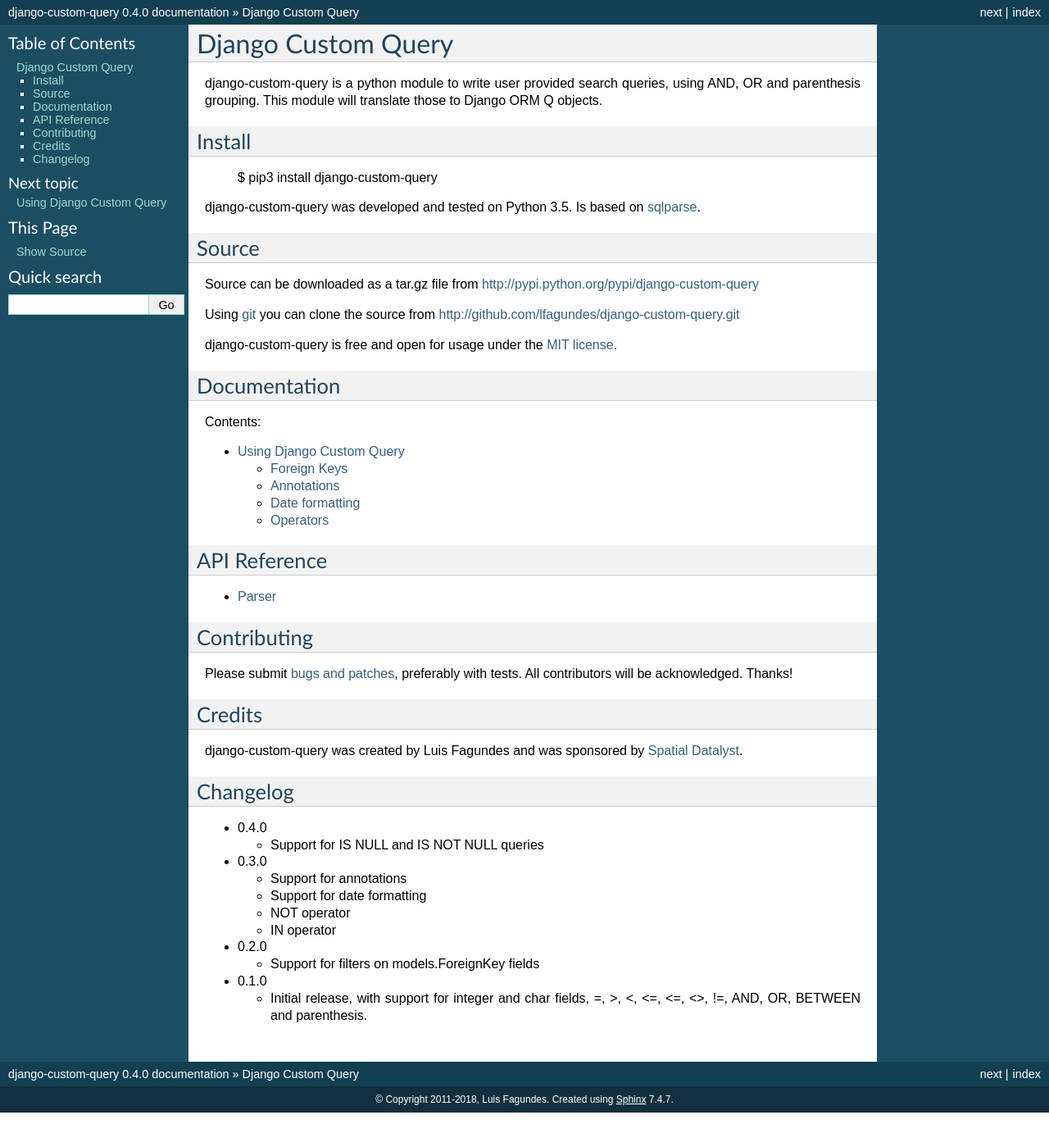
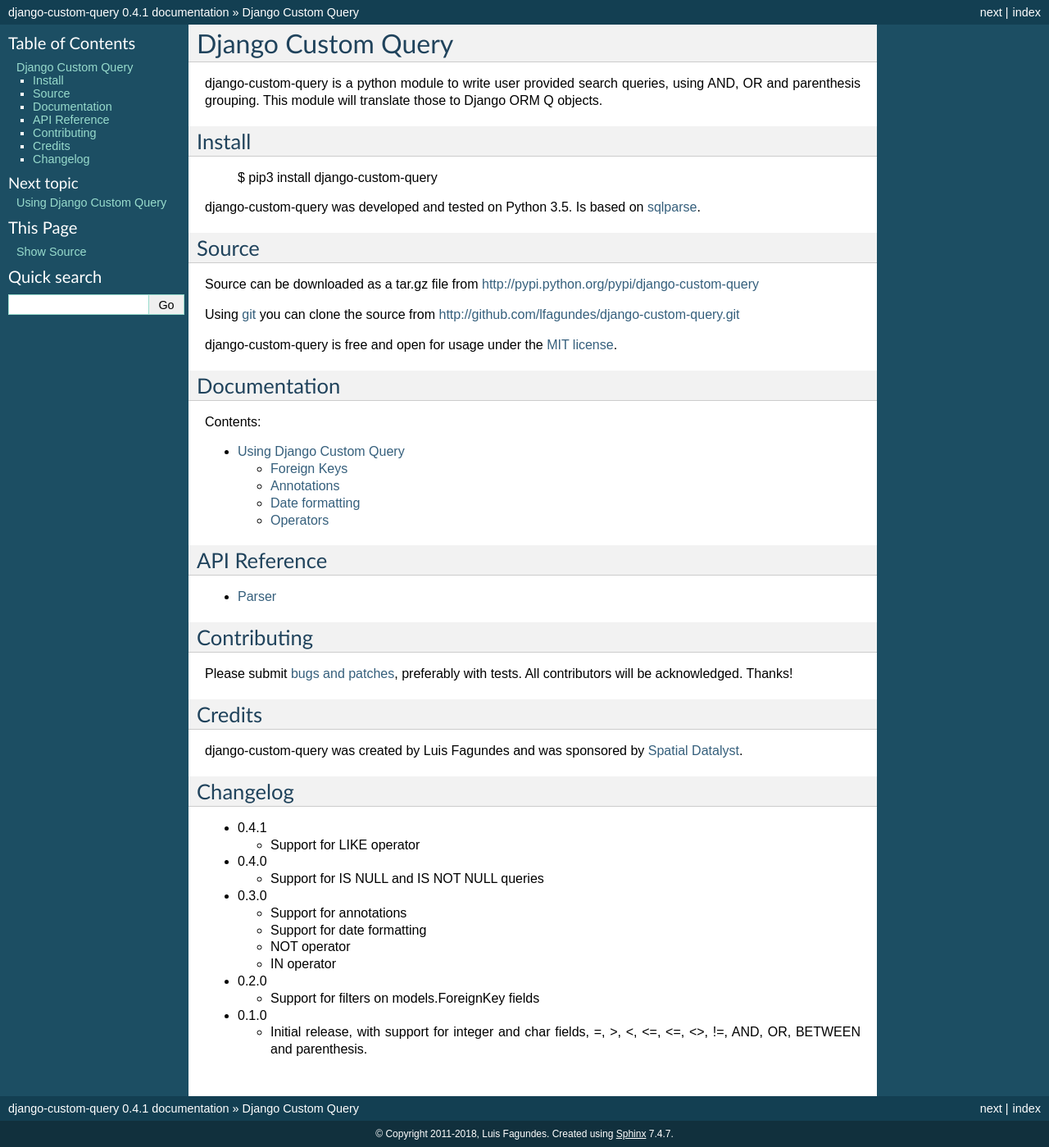
Before and after one commit to lfagundes/django-custom-query, a Sphinx documentation site: the page built from docs/index.rst, in a window 1280 px wide. Shown: the whole page at 82% size. Built offline with Sphinx 7.4.7, drawn with Linux system fonts in a browser that asks for light colours; before the commit the page ends 1357 px from its top, so only the background shows below that.

Commit message:
Updated to 0.4.1

```diff
--- a/docs/index.rst
+++ b/docs/index.rst
@@ -59,6 +59,10 @@ django-custom-query was created by Luis Fagundes and was sponsored by `Spatial D
 Changelog
 =========
 
+- 0.4.1
+
+  - Support for LIKE operator
+
 - 0.4.0
 
   - Support for IS NULL and IS NOT NULL queries
--- a/setup.py
+++ b/setup.py
@@ -2,7 +2,7 @@ from setuptools import setup, find_packages
 import os
 
 setup(name = 'django-custom-query',
-      version = '0.4.0',
+      version = '0.4.1',
       description = 'Custom user query parser for Django ORM',
       long_description = open(os.path.join(os.path.dirname(__file__), "README")).read(),
       author = "Luis Fagundes",
```
